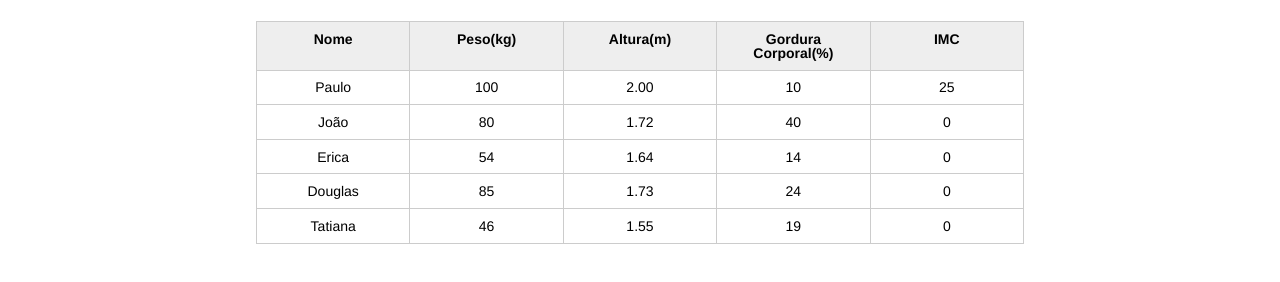
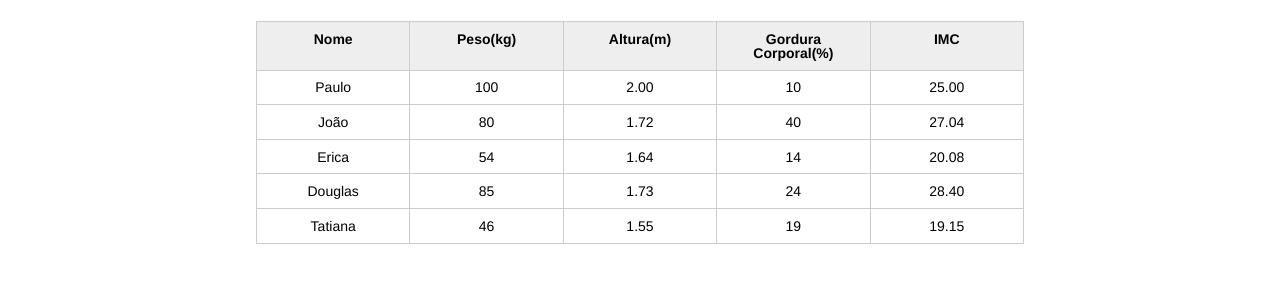
Before and after one commit to Lancelotti-beta/iniciante-no-js, a plain HTML site: page introducao-javascript/index.html in a window 1280 px wide. Shown: the part 120-402 px from the top of the page. Drawn offline with Linux system fonts and the light colour scheme.

Commit message:
Teste de alterações de valores - laço 'for'

```diff
--- a/introducao-javascript/js/main.js
+++ b/introducao-javascript/js/main.js
@@ -1,11 +1,13 @@
 var titulo = document.querySelector('.titulo');
 titulo.textContent = 'Aparecida Nutricionista';
 
-var tabelaPaciente = document.querySelector('#paciente1')
+var tabelaPaciente = document.querySelectorAll('.paciente');
 
-var pesoDoPaciente = tabelaPaciente.querySelector('.info-peso').textContent;
-var alturaDoPaciente = tabelaPaciente.querySelector('.info-altura').textContent;
-var calculoImc = tabelaPaciente.querySelector('.info-imc');
+for (let index = 0; index < tabelaPaciente.length; index++) {
+
+    var pesoDoPaciente = tabelaPaciente[index].querySelector('.info-peso').textContent;
+    var alturaDoPaciente = tabelaPaciente[index].querySelector('.info-altura').textContent;
+    var calculoImc = tabelaPaciente[index].querySelector('.info-imc');
 
     var imc = pesoDoPaciente / (alturaDoPaciente * alturaDoPaciente);
 
@@ -22,9 +24,15 @@ if (alturaDoPaciente <= 0 || alturaDoPaciente >= 3.00) {
         calculoImc.textContent = 'Altura Invalida!';
     }
 
-if (peso && altura) {
-    calculoImc.textContent = imc;
+    if (peso == false && altura == false) {
+        calculoImc.textContent = 'Valores Invalidos!'
+
+    } else if (peso && altura) {
+        calculoImc.textContent = imc.toFixed(2);
+
     }
+}
+
 
 
 
```
Also changed, not shown: introducao-javascript/index.html (+1 -0 lines). Lines whose indentation alone changed are shown as unchanged.
